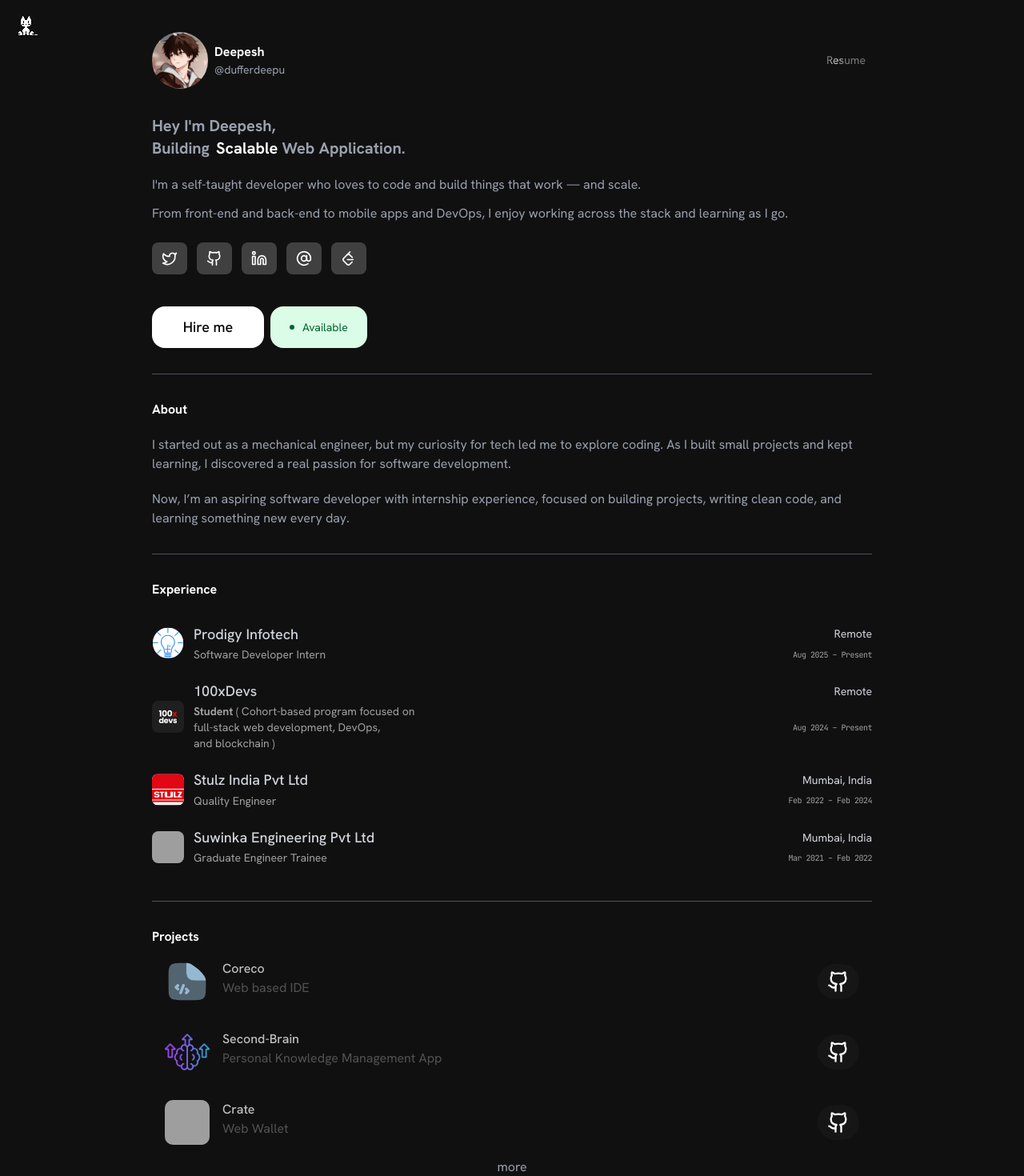
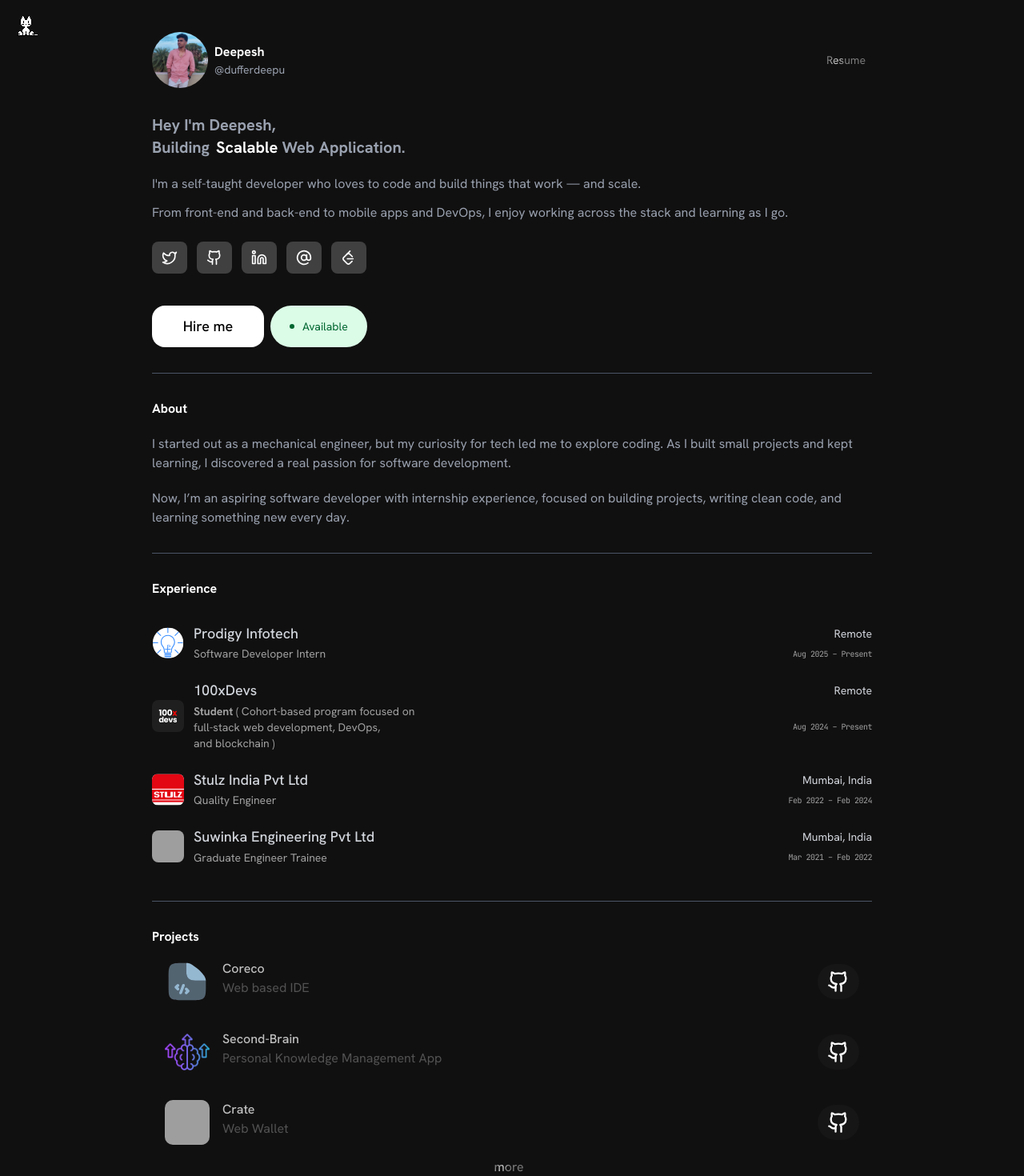
Before and after one commit to DufferDeepu/portfolio, a Next.js app: page / in a window 1280 px wide. Shown: the top 1470 px of the page at 80% size. Built offline with nearby package versions, Linux system fonts and the light colour scheme; grey boxes are pictures that could not be loaded.

Commit message:
added dp

```diff
--- a/app/page.tsx
+++ b/app/page.tsx
@@ -8,7 +8,6 @@ import WorkExperience from "@/components/workexp";
 import Link from "next/link";
 import { ExpandableCard } from "@/components/project";
 
-
 export default function Home() {
   return (
     <main className="min-h-screen pt-10 container items-center justify-center flex-col">
@@ -16,7 +15,7 @@ export default function Home() {
         <div className="container max-w-[900px] flex flex-row justify-between items-center w-full">
           <div className="flex flex-row items-center">
             <Image
-              src="/dp.jpg"
+              src="/deep.jpg"
               alt="Deepesh"
               width={70}
               height={70}
@@ -28,15 +27,9 @@ export default function Home() {
             </div>
           </div>
           <div>
-            <Link
-            href={"/resume"}
-            className="text-gray-400 text-sm mr-2"
-            >
-            <span
-             className="shiny-text">
-              Resume
-            </span>
-          </Link>
+            <Link href={"/resume"} className="text-gray-400 text-sm mr-2">
+              <span className="shiny-text">Resume</span>
+            </Link>
           </div>
         </div>
       </div>
@@ -91,10 +84,23 @@ export default function Home() {
           <h1 className="text-base font-bold text-white">Projects</h1>
           <ExpandableCard />
         </div>
-        <div>
-          <h3 className="text-center text-gray-400">more</h3>
+        <div className="text-center">
+          <Link
+            href={"https://github.com/DufferDeepu?tab=repositories"}
+            className="text-gray-400 text-md mr-2"
+            target="_blank"
+            rel="noopener noreferrer"
+          >
+            <span
+              className="shiny-text">
+              more
+            </span>
+          </Link>{" "}
         </div>
         <Separator className="my-8 bg-gray-600" />
+        <div>
+         <span className="text-gray-400 text-sm">dufferdeepu @ 2025</span>
+        </div>
       </div>
     </main>
   );
--- a/components/hire.tsx
+++ b/components/hire.tsx
@@ -13,7 +13,7 @@ const Button = () => {
             Hire me
           </button>
 
-          <button className="flex items-center justify-center px-6 py-4 text-sm bg-green-100 text-green-800 rounded-2xl border-none transition-all duration-200 flex-shrink-0">
+          <button className="flex items-center justify-center px-6 py-4 text-sm bg-green-100 text-green-800 rounded-4xl border-none transition-all duration-200 flex-shrink-0">
             <div className="relative mr-2.5">
                 <div className="w-1.5 h-1.5 bg-green-900 rounded-full animate-ping absolute"></div>
                 <div className="w-1.5 h-1.5 bg-green-800 rounded-full relative"></div>
```
Also changed, not shown: public/deep.jpg (added).
